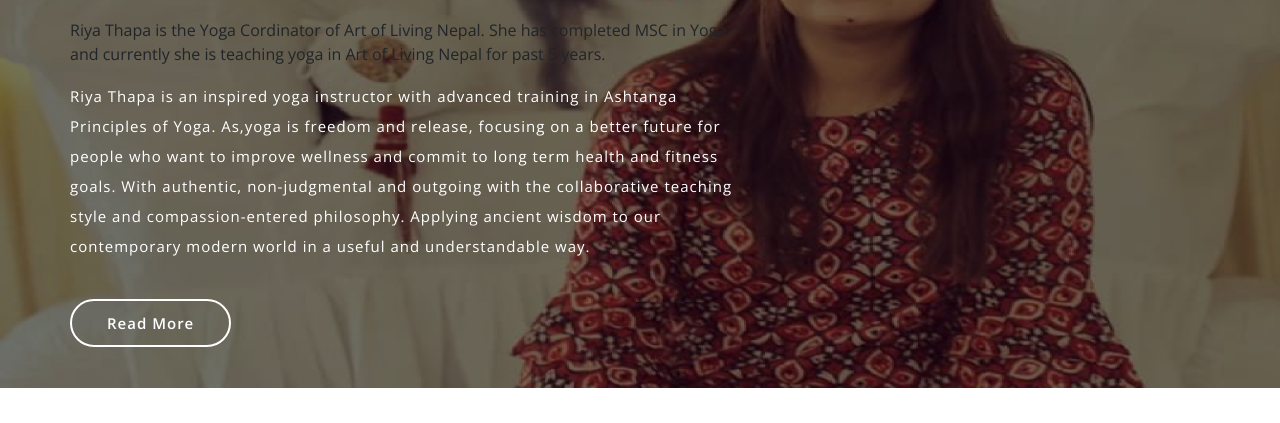
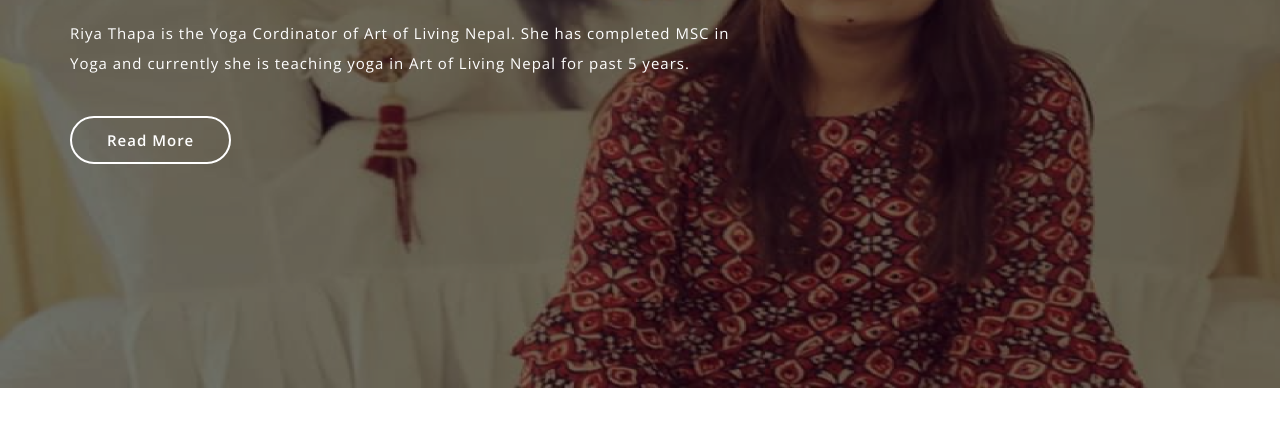
Before and after one commit to riyathapa/riyathapa.github.io, a plain HTML site: page index.html in a window 1280 px wide. Shown: the part 377-800 px from the top of the page. Drawn offline with nearby package versions, Linux system fonts and the light colour scheme.

Commit message:
Update index.html

```diff
--- a/index.html
+++ b/index.html
@@ -111,9 +111,9 @@
 					<div class="col-md-7 agile_banner_margin">
 						<h2> <span>Riya Thapa</span></h2>
 						<h4>YOGA Cordinator Nepal, Art of Living Nepal </h4>
-						Riya Thapa is the Yoga Cordinator of Art of Living Nepal. She has completed MSC in Yoga and
-						currently she is teaching yoga in Art of Living Nepal for past 5 years.
-						<p>Riya Thapa is an inspired yoga instructor with advanced training in Ashtanga Principles of Yoga. As,yoga is freedom and release, focusing on a better future for people who want to improve wellness and commit to long term health and fitness goals. With authentic, non-judgmental and outgoing with the collaborative teaching style and compassion-entered philosophy. Applying ancient wisdom to our contemporary modern world in a useful and understandable way.</p>
+
+						<p>Riya Thapa is the Yoga Cordinator of Art of Living Nepal. She has completed MSC in Yoga and
+							currently she is teaching yoga in Art of Living Nepal for past 5 years.</p>
 						<a href="#"> Read More </a>
 					</div>
 					<div class="col-md-5 image_margin">
```
